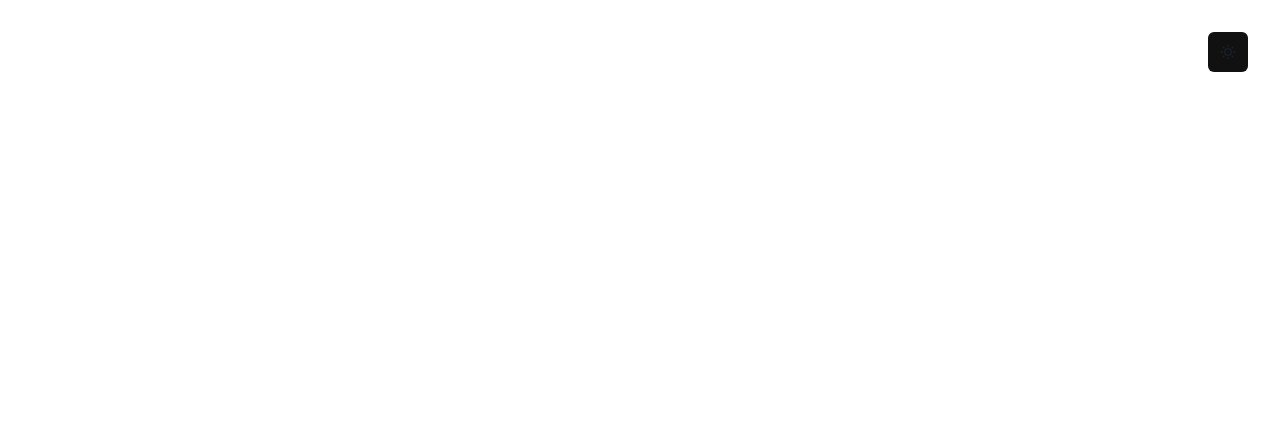
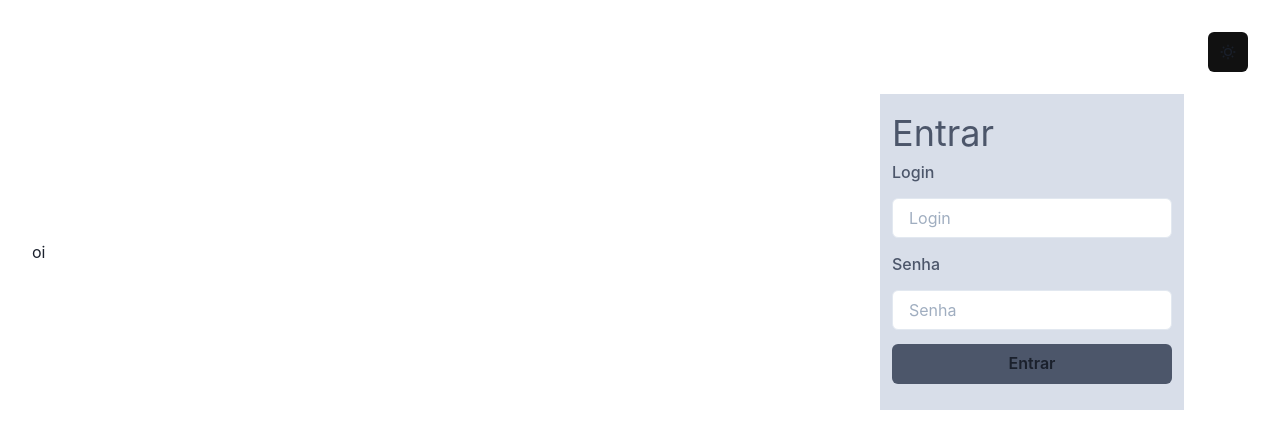
Before and after one commit to ianbandrade/plf-es-2021-1-ti5-6702100-climb, a Next.js app in the folder codigo/frontend/: page / in a window 1280 px wide. Shown: the top 448 px of the page. Built offline with nearby package versions, Linux system fonts and the light colour scheme.

Commit message:
feat: adding login form

```diff
--- /dev/null
+++ b/codigo/frontend/src/components/LoginForm/index.tsx
@@ -0,0 +1,34 @@
+import {
+  FormControl,
+  FormLabel,
+  Input,
+  Text,
+  Button,
+  Flex,
+} from "@chakra-ui/react";
+
+import { useColorMode } from "@chakra-ui/color-mode";
+
+
+
+const LoginForm = () => {
+    const { colorMode, toggleColorMode } = useColorMode();
+    const labelTextColor = colorMode === 'light'? '#D8DEE9': "#4C566A"
+    const inputBackGroundColor = "white"
+    const inputTextColor = "#4C566A"
+
+  return (
+    <FormControl w="25%" h="100%" mr="64px" p="12px" backgroundColor={colorMode === 'light'? '#4C566A': "#D8DEE9"}>
+      <Flex flexDirection="column" justifyContent="space-between" alignContent="space-around" >
+        <Text fontSize="4xl" color={ labelTextColor} >Entrar</Text>
+        <FormLabel mb="5%" color={labelTextColor }>Login</FormLabel>
+        <Input color={inputTextColor } backgroundColor={inputBackGroundColor} mb="5%" placeholder="Login" />
+        <FormLabel mb="5%" color={labelTextColor }>Senha</FormLabel >
+        <Input color={inputTextColor } backgroundColor={inputBackGroundColor}  mb="5%"placeholder="Senha" type="password" />
+        <Button mb="5%" backgroundColor={labelTextColor} >Entrar</Button>
+      </Flex>
+    </FormControl>
+  );
+};
+
+export default LoginForm;
--- a/codigo/frontend/src/pages/index.tsx
+++ b/codigo/frontend/src/pages/index.tsx
@@ -1,10 +1,14 @@
 import { Box } from "@chakra-ui/layout";
-
+import { useColorMode, Flex }  from '@chakra-ui/react'
+import LoginForm from '../components/LoginForm'
 const Home = () => {
+  const { colorMode, toggleColorMode } = useColorMode()
   return (
-    <Box mb={8} w="full">
-    </Box>
-  );
+    <Flex justifyContent="space-between" alignItems="center">
+      <h1>oi</h1>
+      <LoginForm />
+    </Flex>
+  )
 };
 
 export default Home;
```
Also changed, not shown: codigo/frontend/src/components/layout/Header.tsx (line endings or trailing spaces).
